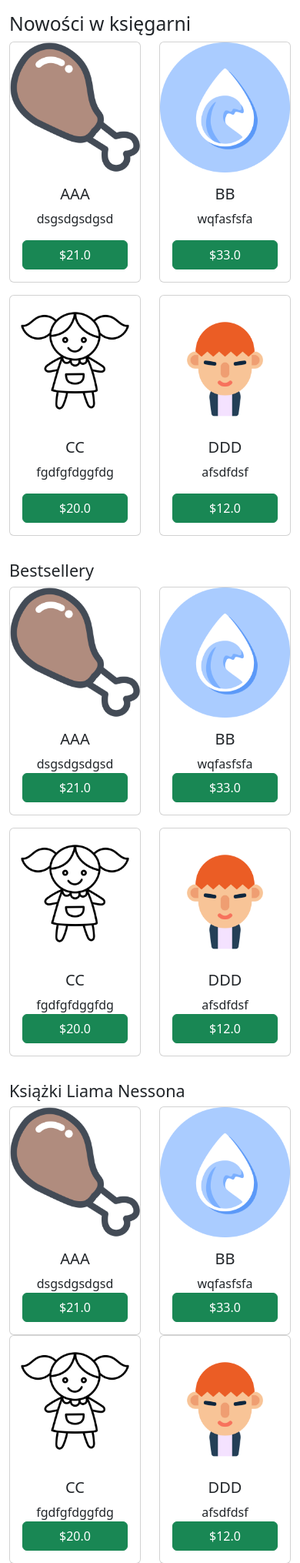
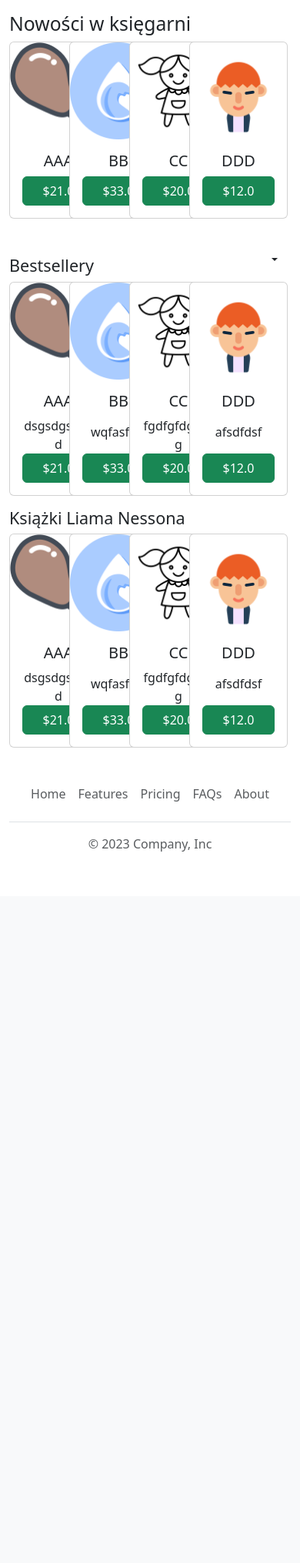
Before and after one commit to rafalwinnik0/bookshop, a Django app: page / in a window 390 px wide. Shown: the part 470-2500 px from the top of the page at 77% size. After the commit the page ends 1576 px from the top, so only its background shows below. Run offline with Django 4.2, Linux system fonts and the light colour scheme; data comes from the database, SQL or seed files in the repository; both versions use the stored data as it was after the commit.

Commit message:
Stable version added: show_book.html improved: scalability index.html

```diff
--- a/myapp/templates/myapp/base.html
+++ b/myapp/templates/myapp/base.html
@@ -46,16 +46,16 @@
                         <li><hr class="dropdown-divider"></li>
                         <li><a class="dropdown-item" href="{% url 'logout' %}">Wyloguj</a></li>
                       </ul>
-{#                    </li>#}
-{#                      <li class="nav-item">#}
-{#                      <a class="nav-link" href="">KSIĄŻki</a>#}
-{#                    </li>#}
-{#                      <li class="nav-item">#}
-{#                          <a class="nav-link" href="{% url 'login' %}">ZALoguj</a>#}
-{#                      </li>#}
-{#                    <li class="nav-item">#}
-{#                          <a class="nav-link" href="{% url 'logout' %}">WYLoGUJ</a>#}
-{#                      </li>#}
+                    </li>
+                    <li class="nav-item dropdown">
+                      <a class="nav-link dropdown-toggle" href="#" role="button" data-bs-toggle="dropdown" aria-expanded="false">
+                        KSIĄŻKI
+                      </a>
+                      <ul class="dropdown-menu">
+                        <li><a class="dropdown-item" href="{% url 'add_book' %}">DODAJ</a></li>
+                        <li><a class="dropdown-item" href="{% url 'edit_book' %}">EDYTUJ</a></li>
+                      </ul>
+                    </li>
                   </ul>
                   <form class="d-flex" role="search">
                     <input class="form-control me-2" type="search" placeholder="SEARCH" aria-label="Search">
--- a/myapp/templates/myapp/index.html
+++ b/myapp/templates/myapp/index.html
@@ -43,15 +43,17 @@
 
 
     <h2 class="mt-3">Nowości w księgarni</h2>
-    <div class="row">
+    <div class="row row-cols-5">
         {% for book in books %}
-        <div class="col mb-3 d-flex align-items-stretch">
-            <div class="card">
-                <img src="{{ book.file.url }}" class="card-img-top" alt="{{ book.title }}">
+        <div class="col">
+            <div class="card " style="width: 8rem;">
+                <a href="{% url 'show_book' book.id %}">
+                    <img src="{{ book.file.url }}" class="card-img-top" alt="{{ book.title }}" >
+                </a>
                 <div class="card-body d-flex flex-column text-center">
                     <h5 class="card-title">{{ book.title }}</h5>
-                    <p class="card-text">{{ book.description }}</p>
-                    <a href="#" class="btn btn-success mt-auto">${{ book.price }}</a>
+{#                    <p class="card-text">{{ book.description }}</p>#}
+                    <a href="#" class="btn btn-success d-grid">${{ book.price }}</a>
                 </div>
             </div>
         </div>
@@ -59,31 +61,30 @@
     </div>
 
 
-    <h4 class="mt-3">Bestsellery</h4>
-    <div class="row">
+    <h4 class="mt-5">Bestsellery</h4>
+    <div class="row row-cols-5 g-4">
         {% for book in books %}
-            <div class="col mb-3 d-flex align-items-stretch">
-
-                <div class="card">
+            <div class="col">
+                <div class="card h-100" style="width: 8rem;">
                     <img src="{{ book.file.url }}" class="card-img-top" alt="{{ book.title }}">
                     <div class="card-body d-flex flex-column text-center">
                         <h5 class="card-title">{{ book.title }}</h5>
                         <p class="card-text my-auto">{{ book.description }}</p>
+                        <a href="{% url 'register' %}" class="stretched-link"></a>
                         <a href="#" class="btn btn-success mt-auto">${{ book.price }}</a>
                     </div>
                 </div>
-
         </div>
         {% endfor %}
     </div>
 
 
     <h4 class="mt-3">Książki Liama Nessona</h4>
-    <div class="row">
+    <div class="row row-cols-5">
         {% for book in books %}
-        <div class="col d-flex align-items-stretch">
-            <div class="card" >
-                <img src="{{ book.file.url }}" class="card-img-top" alt="{{ book.title }}">
+        <div class="col">
+            <div class="card h-100" style="width: 8rem;" >
+                <img src="{{ book.file.url }}" class="card-img-top" alt="{{ book.title }} " height="" length="">
                 <div class="card-body d-flex flex-column text-center">
                     <h5 class="card-title">{{ book.title }}</h5>
                     <p class="card-text my-auto">{{ book.description }}</p>
--- a/myapp/urls.py
+++ b/myapp/urls.py
@@ -10,5 +10,7 @@ urlpatterns = [
     path("register/", views.register, name='register'),
     path("login/", auth_views.LoginView.as_view(template_name='myapp/login.html'), name='login'),
     path('logout/', auth_views.LogoutView.as_view(template_name='myapp/logout.html'), name='logout'),
-    path('add_book/', views.add_book, name='add_book')
+    path('add_book/', views.add_book, name='add_book'),
+    path('edit_book/', views.edit_book, name='edit_book'),
+    path('show_book/<int:id>/', views.show_book, name='show_book')
 ]
--- a/myapp/views.py
+++ b/myapp/views.py
@@ -28,3 +28,11 @@ def add_book(request):
 
     form = NewBookForm()
     return render(request, 'myapp/add_book.html', {'form':form})
+
+def edit_book(request):
+    return render(request, 'myapp/edit_book.html')
+
+def show_book(request, id):
+
+    book = Book.objects.get(id=id)
+    return render(request, 'myapp/show_book.html', {'book':book})
```
Also changed, not shown: myapp/templates/myapp/edit_book.html (+17 -10 lines), myapp/templates/myapp/show_book.html (added, +20 -0 lines), db.sqlite3, uploads/3246769_deluge_drop_software_icon.png (deleted), uploads/362063_avatar_culture_england_face_literature_icon.png (deleted), uploads/7724136_male_mongolian_skin_diversity_nationality_racial_icon.png (added).
